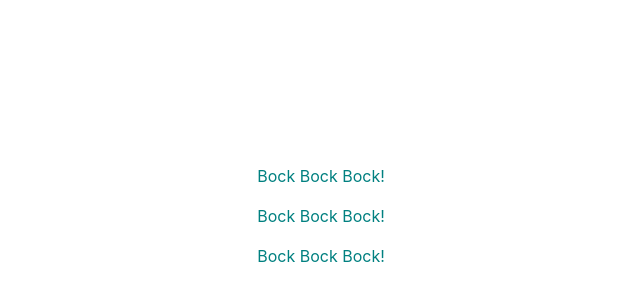
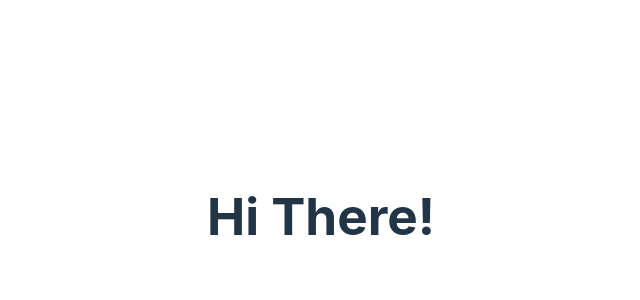
Before and after one commit to 101Shakila/first-react-app, a React (Vite) app: page / in a window 1280 px wide. Shown: the part 184-484 px from the top of the page, without its empty margins (319-959 px from the left). Built offline with nearby package versions, Linux system fonts and the light colour scheme.

Commit message:
Basic greeter function

```diff
--- a/src/App.jsx
+++ b/src/App.jsx
@@ -1,12 +1,11 @@
 import './App.css'
 import Chicken from './Chicken'
+import Greeter from './Greeter'
 
 function App() {
   return (
     <div>
-      <Chicken />
-      <Chicken />
-      <Chicken />
+      <Greeter />
     </div>
   )
 }
--- /dev/null
+++ b/src/Greeter.jsx
@@ -0,0 +1,5 @@
+export default function Greeter() {
+    return (
+        <h1>Hi There!</h1>
+    )
+}
```
